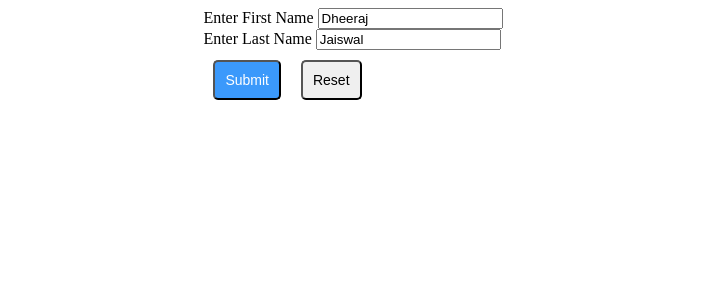
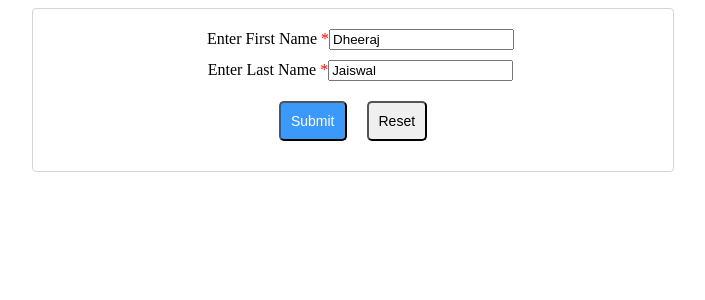
Before and after one commit to Dj51589/Angular7-Template-Driven-Form, an Angular app: page / in a window 1280 px wide. Shown: the top 300 px of the page, without its empty margins (287-992 px from the left). Built offline with nearby package versions, Linux system fonts and the light colour scheme.

Commit message:
Styles added.

```diff
--- a/src/app/form-component/form-component.component.html
+++ b/src/app/form-component/form-component.component.html
@@ -1,7 +1,11 @@
-<div>
+<div class="flex-container align-center flex-column">
   <form #personForm="ngForm" (ngSubmit)="submitForm(personForm)" novalidate>
-    <div>
+    <div class="element">
+      <div class="mandatory"
+        [ngClass]="{'inValid': personForm.submitted && firstName.invalid}">
+        <label>
           Enter First Name
+        </label>
         <input
           type="text"
           [(ngModel)]="person.firstName"
@@ -10,7 +14,8 @@
           #firstName="ngModel"
           name="fName"
         />
-      <div *ngIf="personForm.submitted && firstName.invalid">
+      </div>
+      <div *ngIf="personForm.submitted && firstName.invalid" class="m-t-10 error-message">
         <div *ngIf="firstName.errors.required">
           First Name is required.
         </div>
@@ -19,8 +24,12 @@
         </div>
       </div>
     </div>
-    <div>
+    <div class="element">
+      <div class="mandatory"
+        [ngClass]="{'inValid': personForm.submitted && lastName.invalid}">
+        <label>
           Enter Last Name
+        </label>
         <input
           type="text"
           [(ngModel)]="person.lastName"
@@ -29,7 +38,8 @@
           #lastName="ngModel"
           name="lName"
         />
-      <div *ngIf="personForm.submitted && lastName.invalid">
+      </div>
+      <div *ngIf="personForm.submitted && lastName.invalid" class="m-t-10 error-message">
         <div *ngIf="lastName.errors.required">
           Last Name is required.
         </div>
@@ -44,7 +54,7 @@
       <button type="button" (click)="clearForm(personForm)">Reset</button>
     </div>
     <div *ngIf="personForm.submitted && personForm.valid">
-      <p>Firs Name: {{ person.firstName }} </p>
+      <p>Firs Name: {{ person.firstName }}</p>
       <p>Last Name: {{ person.lastName }}</p>
     </div>
   </form>
--- a/src/app/form-component/form-component.component.scss
+++ b/src/app/form-component/form-component.component.scss
@@ -1,4 +1,50 @@
+.flex-container {
+  display: flex;
+}
 
+.justify-center {
+  justify-content: center;
+}
+
+.justify-space-between {
+  justify-content: space-between;
+}
+
+.align-center {
+  align-items: center;
+}
+
+.flex-column {
+  flex-direction: column;
+}
+
+.flex-wrap {
+  flex-wrap: wrap;
+}
+
+form {
+  display: flex;
+  border: 1px solid #d4d4d4;
+  border-radius: 4px;
+  padding: 20px;
+  width: 600px;
+  flex-wrap: wrap;
+  flex-direction: column;
+  align-items: center;
+}
+
+.element {
+  display: flex;
+  flex-direction: column;
+  margin-bottom: 10px;
+  flex-basis: 30%;
+  margin-left: 15px;
+  justify-content: space-between;
+
+  span {
+    margin-right: 30px;
+  }
+}
 
 button {
   padding: 10px;
@@ -7,8 +53,33 @@ button {
   margin: 10px;
   outline: none;
   cursor: pointer;
+
   &.btn-solid {
     background: #3b99fb;
     color: white;
   }
 }
+
+.m-t-10 {
+    margin-top: 10px;
+}
+
+.mandatory {
+  label {
+    &::after {
+      content: '*';
+      color: red;
+    }
+  }
+
+  &.inValid {
+    input {
+      border: 1px solid red;
+    }
+  }
+}
+
+.error-message {
+  color: red;
+  text-align: left;
+}
```
Lines whose indentation alone changed are shown as unchanged.
